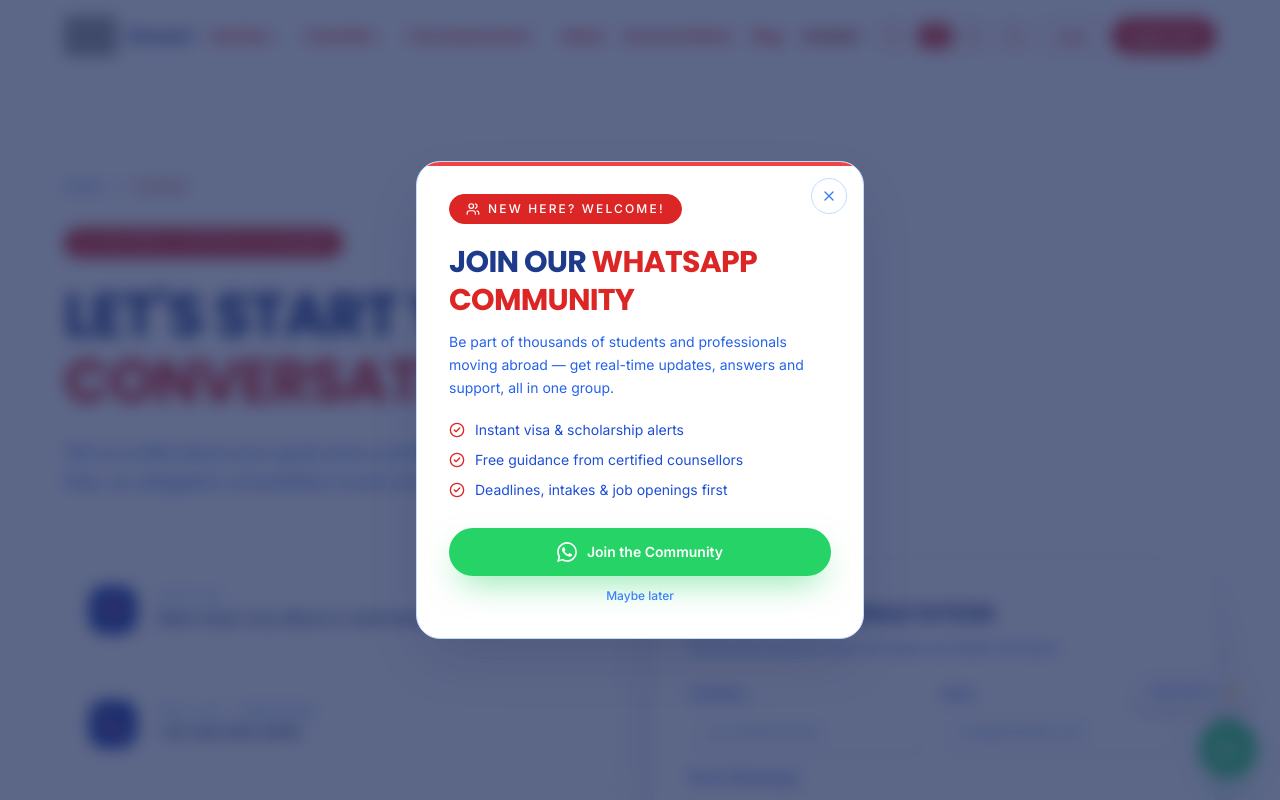
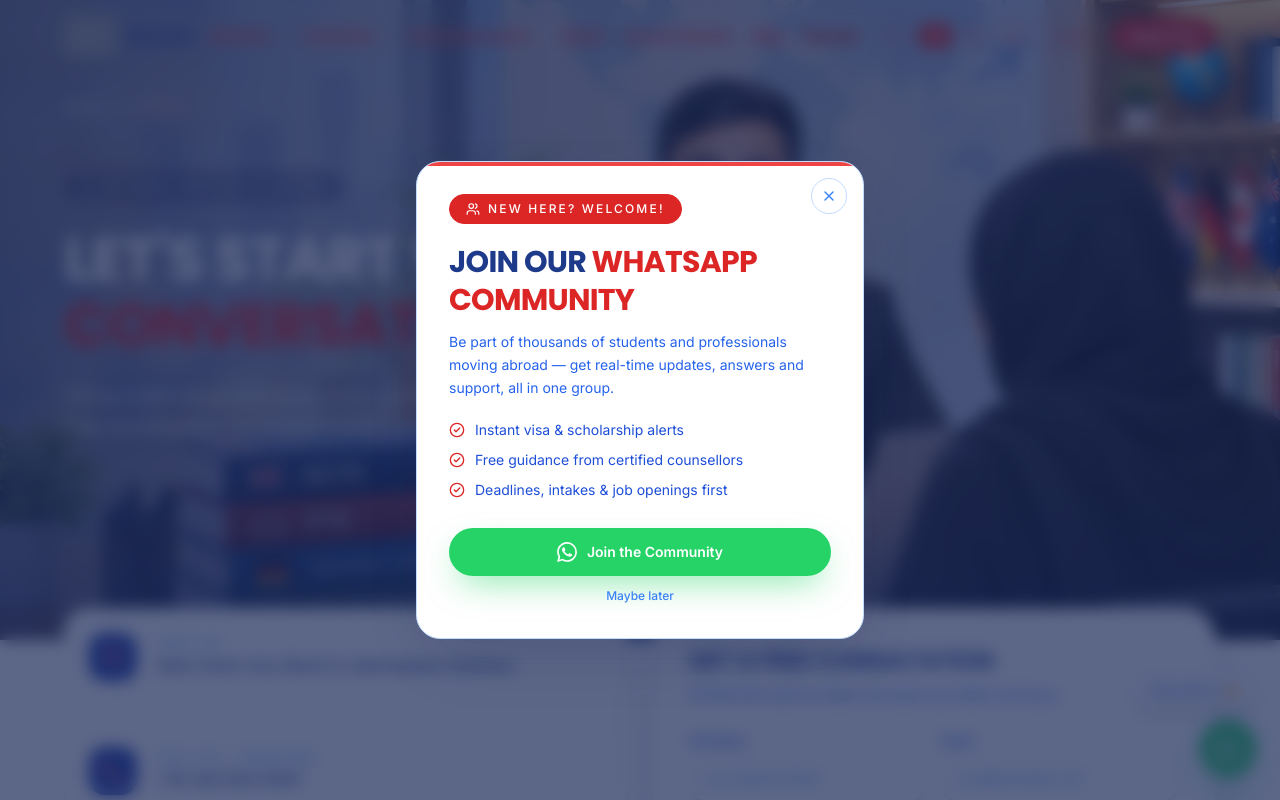
Before and after one commit to Abdulb7772/shozani, a Next.js app: page /contact in a window 1280 px wide. Shown: the top 800 px of the page. Built offline with nearby package versions, Linux system fonts and the light colour scheme; grey boxes are pictures that could not be loaded.

Commit message:
Add contact page hero background image

```diff
--- a/components/contact/contact-page.tsx
+++ b/components/contact/contact-page.tsx
@@ -2,6 +2,7 @@
 
 import * as React from "react";
 import { motion } from "framer-motion";
+import Image from "next/image";
 import Link from "next/link";
 import emailjs from "@emailjs/browser";
 import {
@@ -104,36 +105,38 @@
 function ContactHero() {
   const { t } = useLanguage();
   return (
-    <section className="relative overflow-hidden bg-white pt-36 pb-20 sm:pt-44 sm:pb-24 dark:bg-navy-950">
-      <div className="pointer-events-none absolute inset-0 navy-radial opacity-0 dark:opacity-100" aria-hidden />
-      <div className="pointer-events-none absolute inset-0 grid-lines opacity-40 dark:opacity-0" aria-hidden />
+    <section className="relative overflow-hidden bg-white pt-16 pb-20 min-h-[560px] sm:pt-24 sm:pb-24 sm:min-h-[640px] dark:bg-navy-950">
+      <Image src="/contact.png" alt="" fill priority sizes="100vw" className="object-cover" aria-hidden />
+      <div className="absolute inset-0 bg-gradient-to-r from-navy-950/60 via-navy-950/25 to-transparent" aria-hidden />
+      <div className="pointer-events-none absolute inset-x-0 bottom-0 h-40 bg-gradient-to-t from-navy-950/40 to-transparent" aria-hidden />
+      <div className="pointer-events-none absolute inset-0 grid-lines opacity-40" aria-hidden />
       <Container className="relative">
         <motion.nav
           initial={{ opacity: 0, y: 16 }}
           animate={{ opacity: 1, y: 0 }}
           transition={{ duration: 0.6 }}
           aria-label={t("Breadcrumb")}
-          className="flex items-center gap-2 text-sm text-navy-500 dark:text-navy-100/60"
+          className="flex items-center gap-2 text-sm text-white/70"
         >
-          <Link href="/" className="transition-colors hover:text-gold-600 dark:hover:text-gold-300">{t("Home")}</Link>
+          <Link href="/" className="transition-colors hover:text-gold-300">{t("Home")}</Link>
           <ChevronRight className="size-4" />
-          <span className="text-gold-700 dark:text-gold-300">{t("Contact")}</span>
+          <span className="text-gold-300">{t("Contact")}</span>
         </motion.nav>
 
         <motion.div
           initial={{ opacity: 0, y: 28 }}
           animate={{ opacity: 1, y: 0 }}
           transition={{ duration: 0.8, delay: 0.1 }}
-          className="mt-8 max-w-3xl"
+          className="mt-14 max-w-3xl"
         >
-          <span className="inline-flex items-center gap-2 rounded-full border border-gold-600 bg-gold-600 px-4 py-1.5 text-xs font-medium uppercase tracking-[0.18em] text-white dark:border-gold-400/30 dark:bg-white/5 dark:text-gold-300">
+          <span className="inline-flex items-center gap-2 rounded-full border border-gold-400/40 bg-navy-950/40 px-4 py-1.5 text-xs font-medium uppercase tracking-[0.18em] text-white backdrop-blur-sm">
             <MessageCircle className="size-3.5" />
             {t("We reply within 24 hours")}
           </span>
-          <h1 className="mt-6 text-4xl font-bold leading-[1.1] text-navy-900 text-balance sm:text-5xl lg:text-6xl dark:text-white">
+          <h1 className="mt-6 text-4xl font-bold leading-[1.1] text-white text-balance sm:text-5xl lg:text-6xl">
             {t("Let's start your")}{" "}<span className="text-gradient-gold">{t("conversation")}</span>
           </h1>
-          <p className="mt-6 max-w-2xl text-base leading-relaxed text-navy-600 sm:text-lg dark:text-navy-100/75">
+          <p className="mt-6 max-w-2xl text-base leading-relaxed text-white/85 sm:text-lg">
             {t("Tell us a little about your goals and a certified counsellor will reach out — a free, no-obligation consultation is just one message away.")}
           </p>
         </motion.div>
```
Also changed, not shown: public/contact.png (added).
